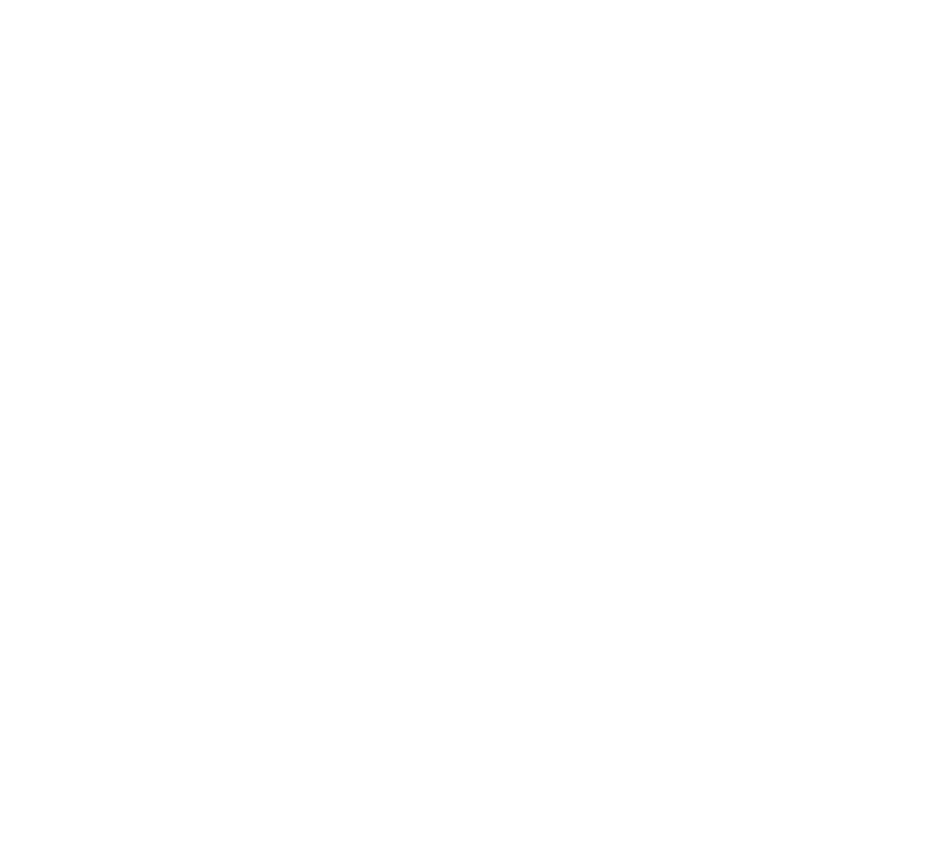
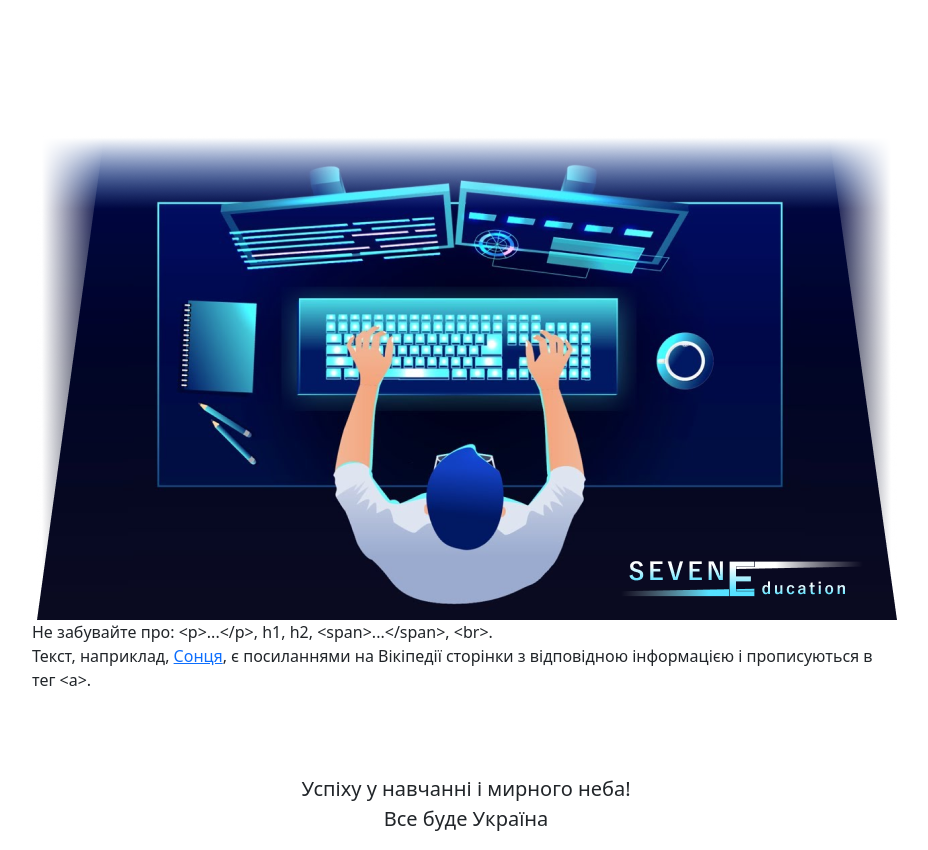
Before and after one commit to Elena-Silchenko/frontend-course, a React (Create React App) app in the folder work-2-react/: page / in a window 1280 px wide. Shown: the part 4960-5810 px from the top of the page, without its empty margins (175-1103 px from the left). Before the commit the page ends 4892 px from the top, so only its background shows below. Built offline with nearby package versions, Linux system fonts and the light colour scheme.

Commit message:
Add component Additional

```diff
--- /dev/null
+++ b/work-2-react/src/Additional/index.js
@@ -0,0 +1,23 @@
+import Image from "./img.png"
+
+export default function Additional() {
+  return (
+    <div>
+      <div className="align-center">
+        <img
+          src={Image}
+          alt="програміст"
+          style={{ marginTop: "204px" }}
+        />
+      </div>
+      <p>Не забувайте про: &lt;p&gt;...&lt;/p&gt;, h1, h2, &lt;span&gt;...&lt;/span&gt;,
+        &lt;br&gt;.<br/> Текст, наприклад, <a href="https://uk.wikipedia.org/wiki/%D0%A1%D0%BE%D0%BD%D1%86%D0%B5">Сонця</a>, є посиланнями на Вікіпедії сторінки з
+        відповідною інформацією і прописуються в тег &lt;a&gt;.
+      </p>
+      <p className="align-center" style={{ fontSize: "20px", marginTop: "82px" }}>
+        Успіху у навчанні і мирного неба!<br/>
+        Все буде Україна
+      </p>
+    </div>
+  )
+}
--- a/work-2-react/src/App.js
+++ b/work-2-react/src/App.js
@@ -8,6 +8,8 @@
 import Saturn from './Saturn'
 import Uranium from './Uranium'
 import Neptune from './Neptune'
+
+import Additional from './Additional'
 
 function App() {
   return (
@@ -21,6 +23,8 @@
         <Saturn />
         <Uranium />
         <Neptune />
+
+        <Additional />
       </div>
     </div>
   )
```
Also changed, not shown: work-2-react/src/Additional/img.png (added).
